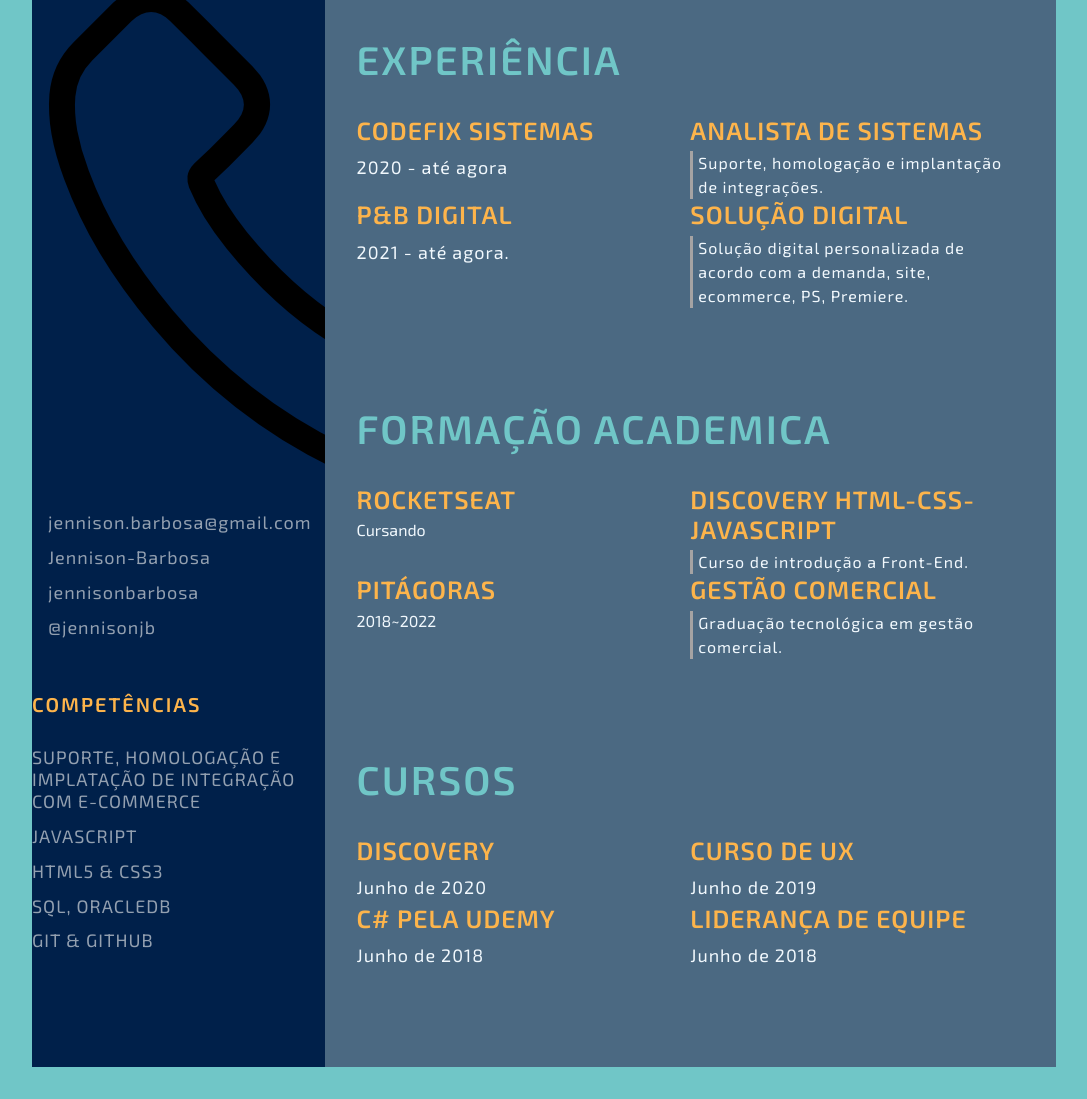
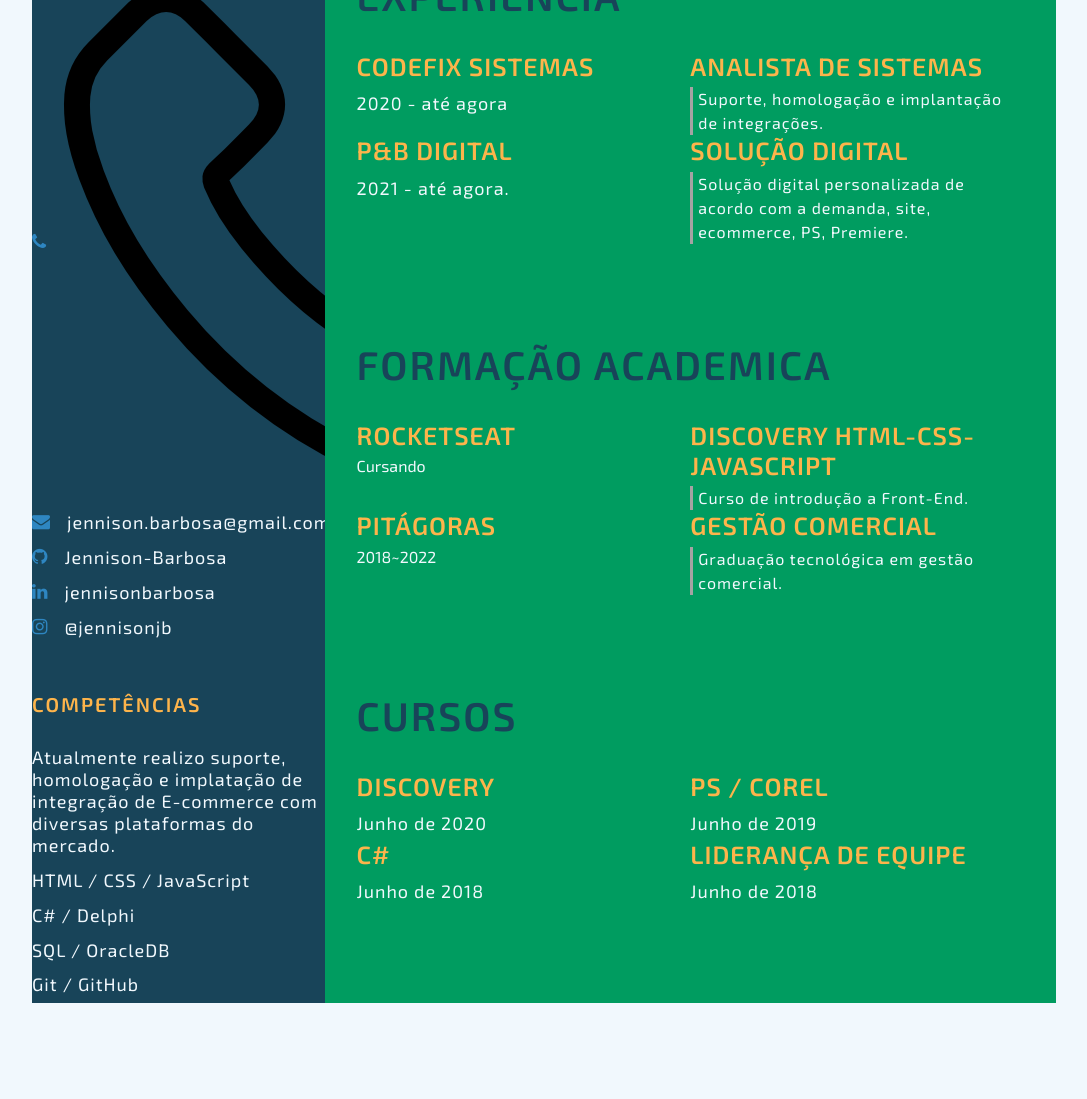
Before and after one commit to Jennison-Barbosa/ebac.github.io, a plain HTML site: page index.html in a window 1280 px wide. Shown: the part 589-1688 px from the top of the page, without its empty margins (96-1183 px from the left). After the commit the page ends 1624 px from the top, so only its background shows below. Drawn offline with Linux system fonts and the light colour scheme.

Commit message:
Curriculo Web Final Jornada Dev EBAC (#8)
Co-authored-by: Jennison Jardim Barbosa Júnior <jennison.junior@codefix.com.br>

```diff
--- a/index.html
+++ b/index.html
@@ -14,6 +14,11 @@
     <link
       href="https://fonts.googleapis.com/css2?family=Exo+2:wght@100;400;600&display=swap"
       rel="stylesheet"
+    />
+    <!-- font-awesome -->
+    <link
+      rel="stylesheet"
+      href="https://cdnjs.cloudflare.com/ajax/libs/font-awesome/4.7.0/css/font-awesome.min.css"
     />
 
     <!-- Custom CSS -->
@@ -88,13 +93,14 @@
             <ul>
               <li>
                 <p>
-                  Suporte, Homologação e implatação de integração com E-commerce
+                  Atualmente realizo suporte, homologação e implatação de
+                  integração de E-commerce com diversas plataformas do mercado.
                 </p>
               </li>
-              <li><p>JavaScript</p></li>
-              <li><p>HTML5 & CSS3</p></li>
-              <li><p>SQL, OracleDB</p></li>
-              <li><p>Git & GitHub</p></li>
+              <li><p>HTML / CSS / JavaScript</p></li>
+              <li><p>C# / Delphi</p></li>
+              <li><p>SQL / OracleDB</p></li>
+              <li><p>Git / GitHub</p></li>
             </ul>
           </div>
         </div>
@@ -110,14 +116,12 @@
               desempenho sempre visando o desenvolvimento de pessoas com o
               objetivo de crescimento comum. Na área de tecnologia com
               conhecimento do ERP Winthor, banco de dados SQL e integrações com
-              plataformas de e-commerce. Determinado, responsável me esforço
-              para por em prática o que planejo, facilidade em me adaptar nas
-              áreas designadas, prezo o atendimento com excelência aos clientes
-              e executando serviços personalizados conforme as necessidades de
-              cada cliente. Possuo também experiência em técnicas de
-              merchandising, sistema de emissão de cupons e notas fiscais,
-              controle de entrada e saída de mercadorias, execução de
-              inventário, lógica organizacional, técnicas de negociação.
+              plataformas de e-commerce, como: VTEX,TRAY,TRAYCORP,MAGENTO,
+              ANYMARKET,SKYHUB,EASYB2B,SUAS VENDAS e WOOCOMMERCE. Determinado,
+              responsável me esforço para por em prática o que planejo,
+              facilidade em me adaptar nas áreas designadas, prezo o atendimento
+              com excelência aos clientes e executando serviços personalizados
+              conforme as necessidades de cada cliente.
             </p>
           </section>
           <!-- fim sobre mim -->
@@ -184,11 +188,11 @@
                 <p class="awards-time-period">Junho de 2020</p>
               </div>
               <div class="awards-right">
-                <p class="awards-company-name">Curso de UX</p>
+                <p class="awards-company-name">PS / COREL</p>
                 <p class="awards-time-period">Junho de 2019</p>
               </div>
               <div class="awards-left">
-                <p class="awards-company-name">C# pela Udemy</p>
+                <p class="awards-company-name">C#</p>
                 <p class="awards-time-period">Junho de 2018</p>
               </div>
               <div class="awards-right">
--- a/style.css
+++ b/style.css
@@ -7,7 +7,7 @@
 }
 
 body {
-  background-color: #70c6c7;
+  background-color: #F1F8FD;
 }
 
 .resume-contents {
@@ -21,13 +21,13 @@ body {
 .left-section {
   grid-column: span 2;
   height: 100%;
-  background-color: #00204A;
+  background-color: #184459;
 }
 
 .right-section {
   grid-column: span 5;
   height: 100%;
-  background-color: #4B6982;
+  background-color: #009C60;
   border-radius: 0px 60px 0px 0px;
 }
 
@@ -87,7 +87,7 @@ body {
   padding: .4rem 0;
   display: flex;
   align-items: center;
-  color: #d6dbdfaf;
+  color: #F1F8FD;
   letter-spacing: 1px;
   font-size: 18px;
 }
@@ -104,19 +104,19 @@ body {
 }
 .skills ul li p {
   padding: .4rem 0;
-  color: #d6dbdfaf;
+  color: #F1F8FD;
   font-size: 18px;
   letter-spacing: 1px;
   display: flex;
   align-items: center;
-  text-transform: uppercase;
+  /*text-transform: uppercase;*/
 }
 
 .referance-name {
   padding-top: 1.5rem;
   padding-bottom: .4rem;
   font-size: 18px;
-  color: #F9E79F;
+  color: #F1F8FD;
   letter-spacing: 1px;
   text-transform: uppercase;
 }
@@ -135,7 +135,7 @@ body {
 }
 
 .right-title {
-  color: #70C6C7;
+  color: #184459;
   font-size: 40px;
   letter-spacing: 2px;
   text-transform: uppercase;
```
